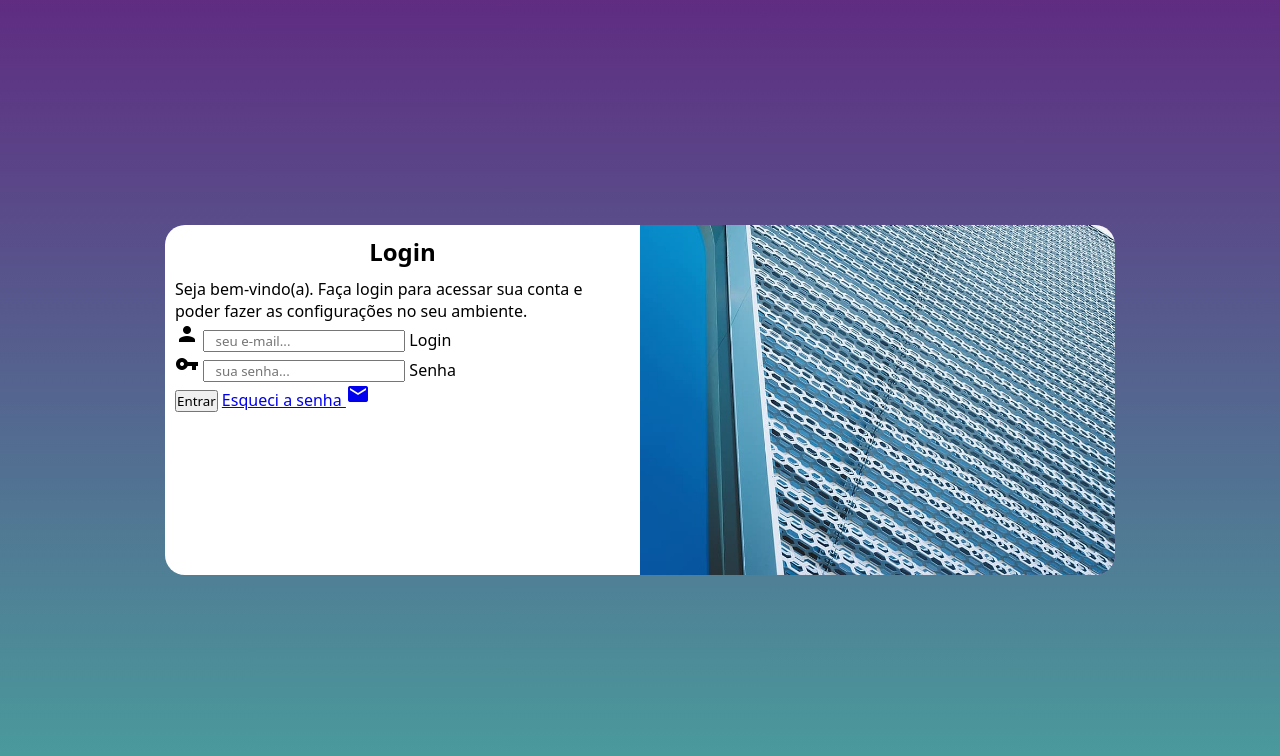
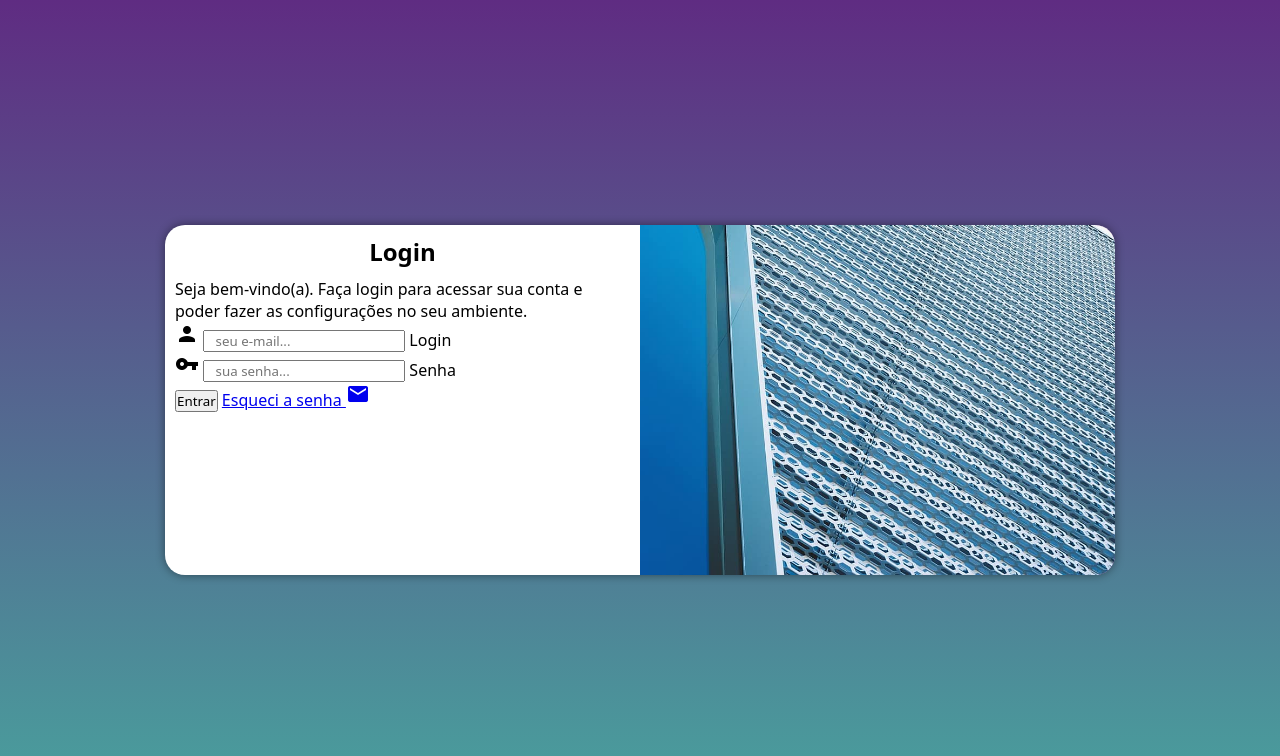
Before and after one commit to leojosants/Projeto_Tela_de_Login_responsiva_CURSO_EM_VIDEO, a plain HTML site: page index.html in a window 1280 px wide. Drawn offline with Linux system fonts and the light colour scheme.

Commit message:
Refatorado arquivo CSS.

```diff
--- a/styles/style.css
+++ b/styles/style.css
@@ -32,10 +32,10 @@ section#login {
     left: 50%;
     overflow: hidden;
     background-color: var(--colorWhite);
-    width: 250px;
+    width: 251px;
     height: 515px;
     border-radius: 20px;
-    box-shadow: 0px 0px 0px var(--colorBoxShadowBlack);
+    box-shadow: 0px 0px 10px var(--colorBoxShadowBlack);
     transform: translate(-50%, -50%);
     transition: width 0.3s, height 0.3s;
     transition-timing-function: ease;
```
